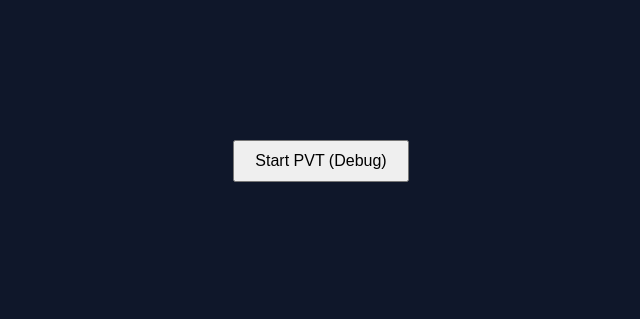
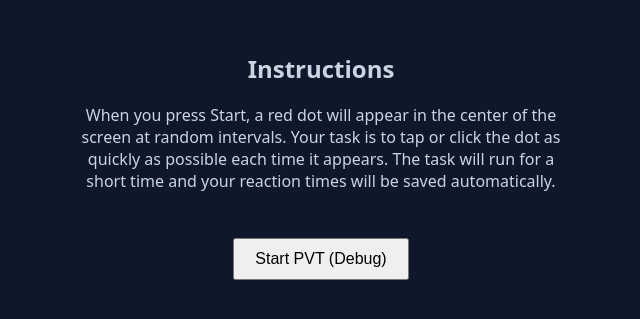
Before and after one commit to neuroergolab/PVT---REFRESH, a plain HTML site: page index.html in a window 1280 px wide. Shown: the part 239-558 px from the top of the page, without its empty margins (319-959 px from the left). Drawn offline with Linux system fonts and the light colour scheme.

Commit message:
Update index.html

```diff
--- a/index.html
+++ b/index.html
@@ -12,6 +12,7 @@
       display: flex; justify-content: center; align-items: center; flex-direction: column;
       -webkit-tap-highlight-color: transparent;
       user-select: none; touch-action: manipulation;
+      text-align: center;
     }
     .dot {
       position: fixed;
@@ -22,9 +23,14 @@
       z-index: 9999;
     }
     button { margin: 10px; padding: 10px 20px; font-size: 16px; }
+    #instructions { max-width: 500px; margin-bottom: 20px; color: #cbd5e1; }
   </style>
 </head>
 <body>
+  <div id="instructions">
+    <h2>Instructions</h2>
+    <p>When you press Start, a red dot will appear in the center of the screen at random intervals. Your task is to tap or click the dot as quickly as possible each time it appears. The task will run for a short time and your reaction times will be saved automatically.</p>
+  </div>
   <button id="startBtn">Start PVT (Debug)</button>
   <div id="dot" class="dot"></div>
 
@@ -32,6 +38,7 @@
 (function(){
   const dot = document.getElementById('dot');
   const startBtn = document.getElementById('startBtn');
+  const instructions = document.getElementById('instructions');
 
   const TASK_DURATION_MS = 10000; // 10 seconds for debugging
   const MIN_DELAY_MS = 500;
@@ -65,7 +72,8 @@
     if (running) return;
     running = true;
     results = [];
-    startBtn.style.display = 'none'; // hide button completely after start
+    startBtn.style.display = 'none';
+    instructions.style.display = 'none';
 
     const startAt = performance.now();
     endTime = startAt + TASK_DURATION_MS;
@@ -84,6 +92,7 @@
     clearTimeout(nextDotTimeout);
     hideDot();
     startBtn.style.display = 'block';
+    instructions.style.display = 'block';
     if (results.length > 0) {
       saveCSV();
     }
```
